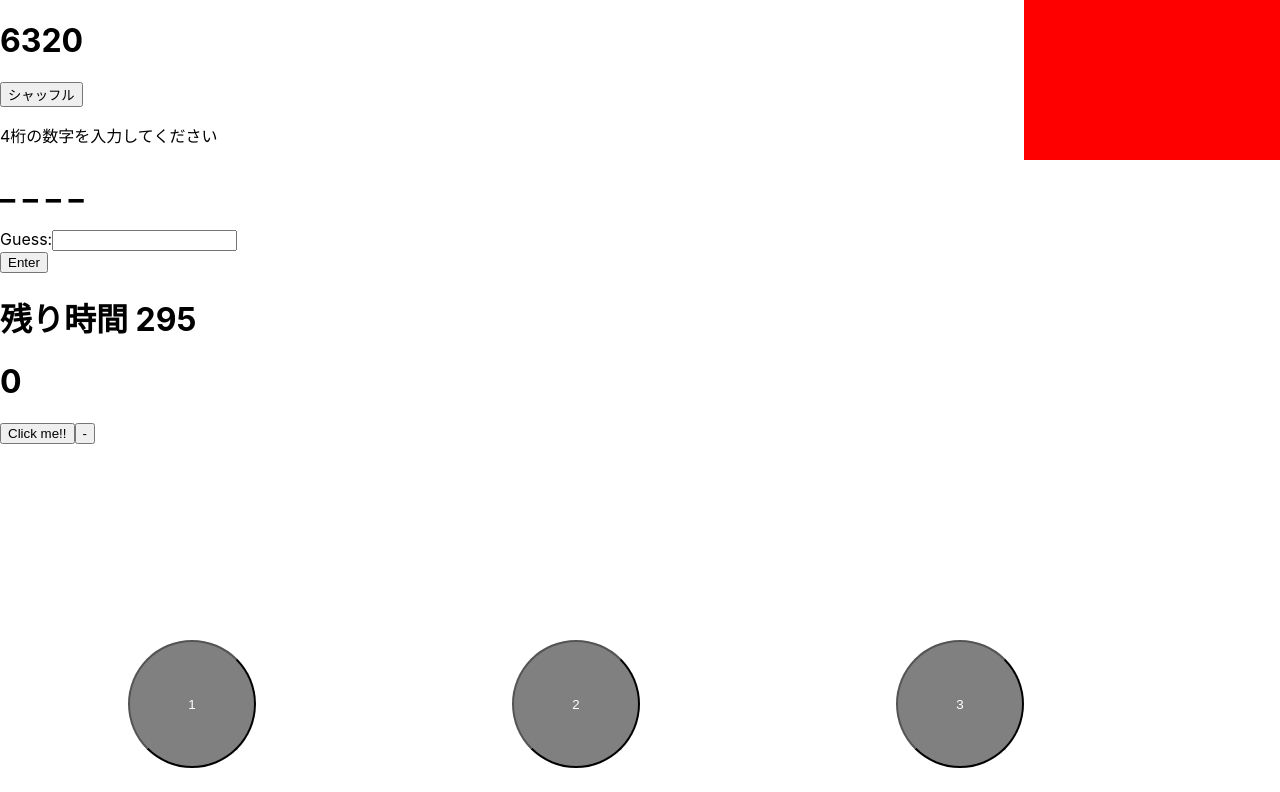
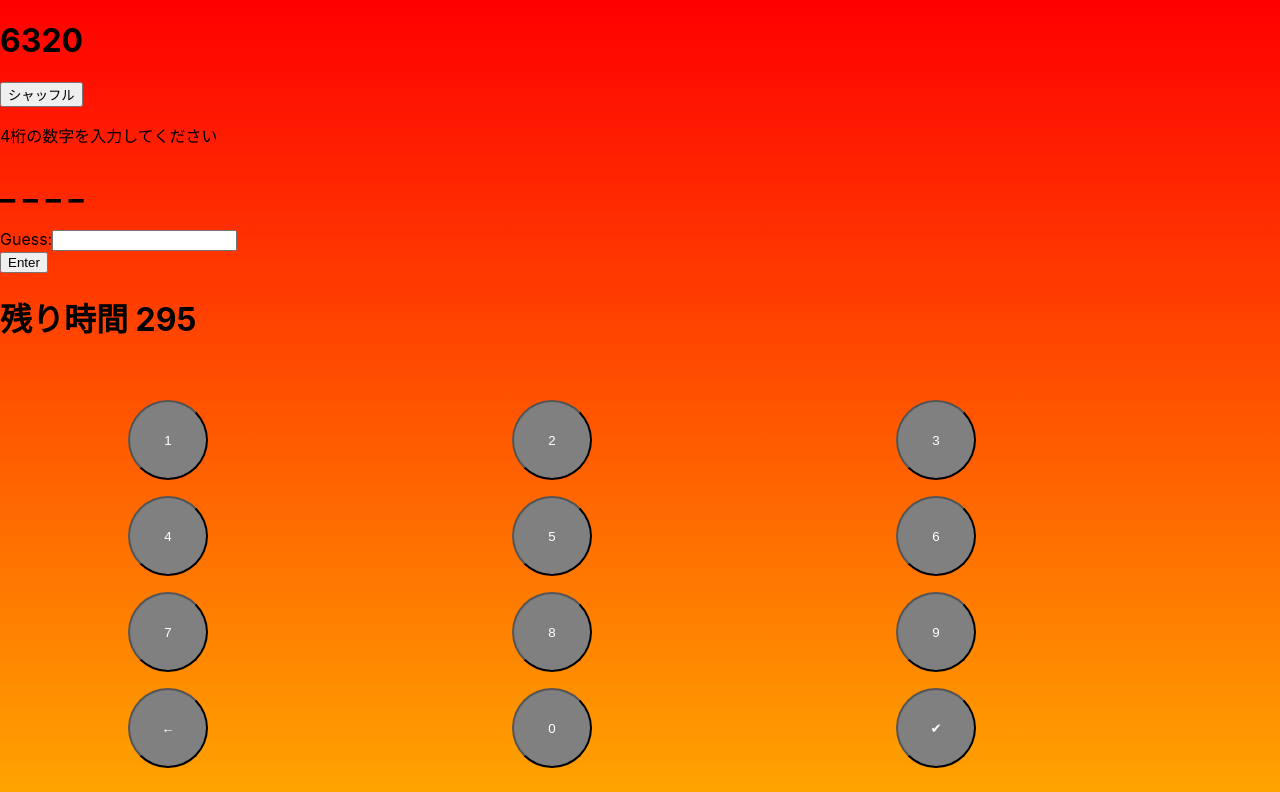
Before and after one commit to sunoco262/21_1021_test, a React (Create React App) app: page / in a window 1280 px wide. Shown: the top 792 px of the page. Built offline with nearby package versions, Linux system fonts and the light colour scheme.

Commit message:
update:スタイリング

```diff
--- a/src/App.css
+++ b/src/App.css
@@ -1,3 +1,12 @@
+.body{
+  position:absolute;
+  background: linear-gradient(red, orange);
+  top: 0;
+  left:0;
+  width:100vw;
+  height:100%;
+}
+
 .App {
   text-align: center;
 }
--- a/src/App.js
+++ b/src/App.js
@@ -2,15 +2,13 @@ import React, { Component } from "react";
 import "./App.css";
 import Numeron from "./Numeron.js";
 import Timer from "./Timer.js";
-import Counter from "./Counter.js";
 class App extends Component {
   render() {
     return (
-      <>
+      <div className="body">
         <Numeron />
-        <Timer />
-        <Counter />
-      </>
+        <Timer/>
+      </div>
     );
   }
 }
--- a/src/InputButton.js
+++ b/src/InputButton.js
@@ -8,11 +8,11 @@ class InputButton extends Component {
     this.style = {
       backgroundColor: "gray",
       position: "absolute",
-      width: "10vw",
-      height: "10vw",
-      top: this.y + "vw",
+      width: "10vh",
+      height: "10vh",
+      top: this.y + "vh",
       left: this.x + "vw",
-      borderRadius: "5vw",
+      borderRadius: "5vh",
       color: "white",
       textAlign: "center"
     };
```
